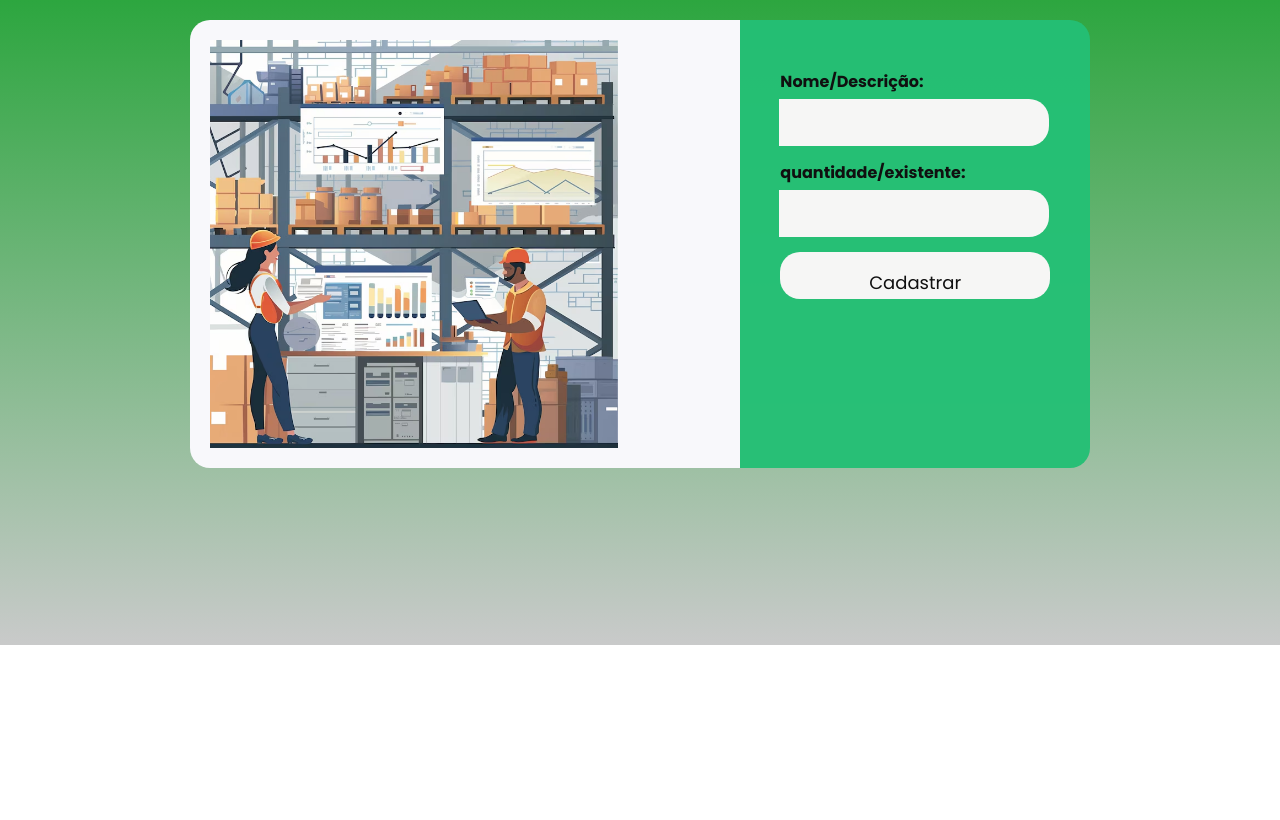
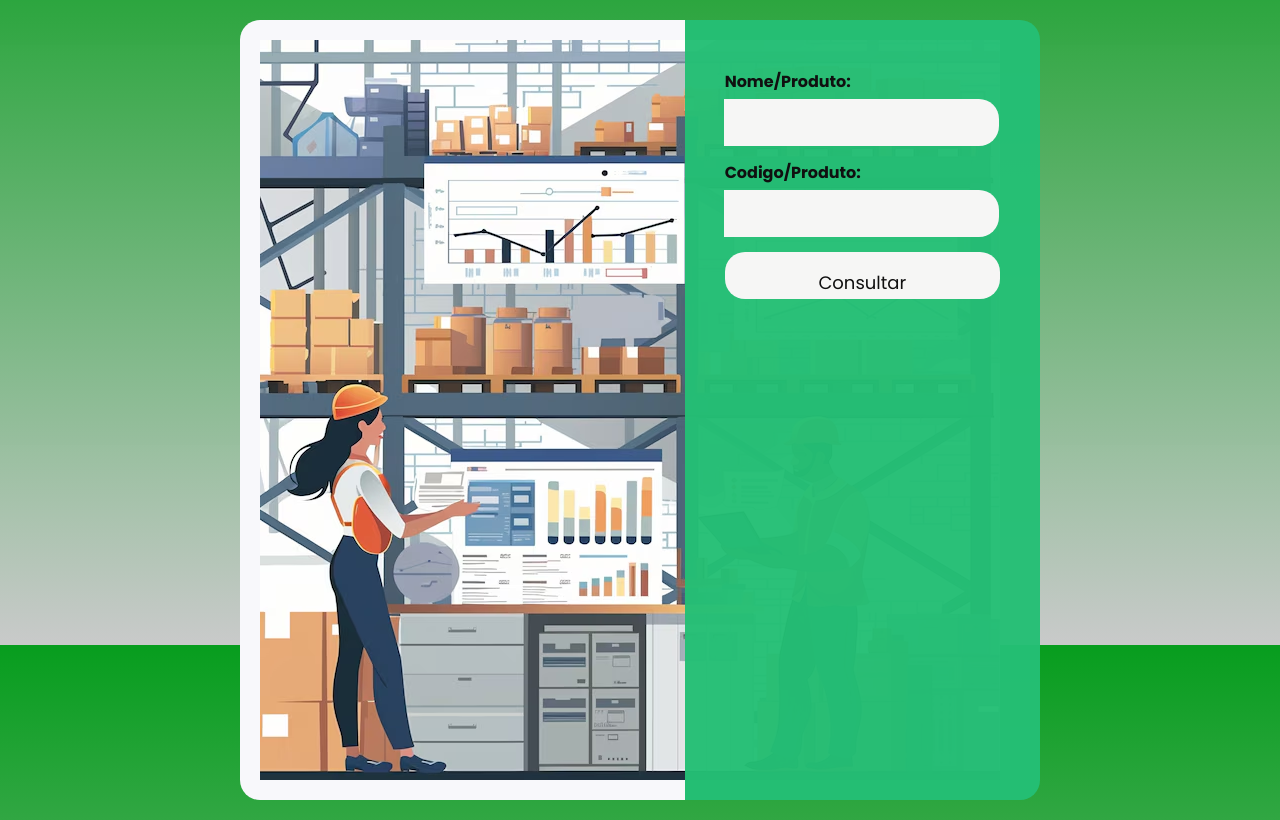
Before and after one commit to wagnersol/CONTOLE-DE-ESTOQUE-PI3, a Flask app: page /consulta_produto in a window 1280 px wide. Shown: the part 155-975 px from the top of the page. Before the commit the page ends 800 px from the top, so only its background shows below. Run offline with Flask 3, Linux system fonts and the light colour scheme; some libraries are stand-ins or nearby versions.

Commit message:
alterações no codigo

```diff
--- a/banco_de_dados.py
+++ b/banco_de_dados.py
@@ -48,6 +48,7 @@
 CREATE TABLE IF NOT EXISTS produto (
     id INTEGER PRIMARY KEY,
     nome TEXT,
+    codigo TEXT,
     quantidade  INTEGER
 
 )
--- a/main.py
+++ b/main.py
@@ -39,14 +39,14 @@
 @app.route("/consulta_balanco")
 def consulta_balanco():
     if not session.get('nome'):
-        return redirect(url_for('cadastro_usuarios'))
+        return redirect(url_for('cadastro_usuario'))
     return render_template("consulta_balanco.html")
 
 @app.route("/solicitar_relatorio")
 def solicitar_relatorio():
     dados = []
-    with psycopg.connect(URL_CONNEXAO) as conn:
-        with conn.cursor() as cur:
+    conexao = sqlite3.connect('banco_de_dados.db')
+    with conexao.cursor() as cur:
             cur.execute("SELECT * FROM nota_fiscal")
             dados = cur.fetchall()
 
@@ -135,11 +135,12 @@
 def submit_produto():
     nome = request.form['nome']
     quantidade_existente = request.form['quantidade_existente']
-    with psycopg.connect(URL_CONNEXAO) as conn:
-        with conn.cursor() as cur:
-            cur.execute("UPDATE produto SET quantidade = %s WHERE nome= %s",
-                        (quantidade_existente, nome))
-            conn.commit()
+    codigo = request.form['codigo_produto']
+    conexao = sqlite3.connect('C:\Users\wagne\OneDrive\Área de Trabalho\CONTOLE-DE-ESTOQUE-PI3\banco_de_dados.db')
+    with conexao.cursor() as cur:
+        cur.execute("INSERT INTO produto ( nome,codigo, quantidade) VALUES (%s, %s, %s)",
+                        (nome, codigo, quantidade_existente))
+        conexao.commit()
    # return redirect(url_for('home.html'))
     return render_template("home.html")
 
--- a/static/css/cadastro_produto.css
+++ b/static/css/cadastro_produto.css
@@ -45,7 +45,7 @@
 }
 
 .img-box img{
-width: 80%;
+ width: 80%;
 
 }
 
--- a/static/css/consulta_produto.css
+++ b/static/css/consulta_produto.css
@@ -31,13 +31,13 @@
 
 .box{   /* mexe com a aparte do formulario ex:já é membro*/
    display: flex;
-   width: 900px;
+   width: 800px;
 
 }
 
 .img-box{
     background-color: rgb(248, 248, 251); /*muda a cor do fundo da imagem*/
-    width: 150%;
+    width: 100%;
     display: flex;
     align-items: center;
     padding: 20px;
@@ -45,7 +45,7 @@
 }
 
 .img-box img{
-    width: 80%;
+    width: 850%;
 
 }
 
--- a/templates/consulta_produto.html
+++ b/templates/consulta_produto.html
@@ -37,32 +37,18 @@
              <div class="form-box">
                 <form action="/submit_produto" method="post">
                     <div class="input-group">
-                        <label for="nome">Nome/Descrição:</label>
+                        <label for="nome">Nome/Produto:</label>
                         <input type="text" id="nome" name="nome" placeholder="" required>
-                    </div>
-    <!--
-                    <div class="input-group">
-                        <label for="data_Fabricação">Data/Fabricação:</label>
-                        <input type="data_Fabricação" id="data_Fabricação" name="data_Fabricação"placeholder="" required>
-                    </div>
-
-                    <div class="input-group w50">
-                        <label for="data_vencimento">Data/Vencimento:</label>
-                        <input type="data_vencimento" id="data_vencimento" name="data_vencimento" placeholder="" required>
-                    </div>
-
-                    <div class="input-group w50">
-                       <label for="fabricante">Empresa/Fabricante:</label>
-                       <input type="fabricante" id="fabricante" name="fabricante" placeholder="" required>
-                   </div>
--->
-                    <div class="input-group w50">
-                        <label for="quantidade_existente">quantidade/existente:</label>
-                        <input name="quantidade_existente" type="number" id="quantidade_existente" placeholder="" required >
                     </div>
 
                     <div class="input-group">
-                    <input type="submit" value="Cadastrar">
+                         <label for="codigo">Codigo/Produto:</label>
+                         <input type="codigo_produto" id="codigo" name="codigo_produto"placeholder="" required>
+                     </div>
+
+
+                    <div class="input-group">
+                    <input type="submit" value="Consultar">
                   </div>
 
 
```
Also changed, not shown: templates/cadastro_produto.html (+1 -6 lines), static/img/gestao-do-inventario-para-multiplos-canais-de-vendas_1104763-20596.avif (added).
